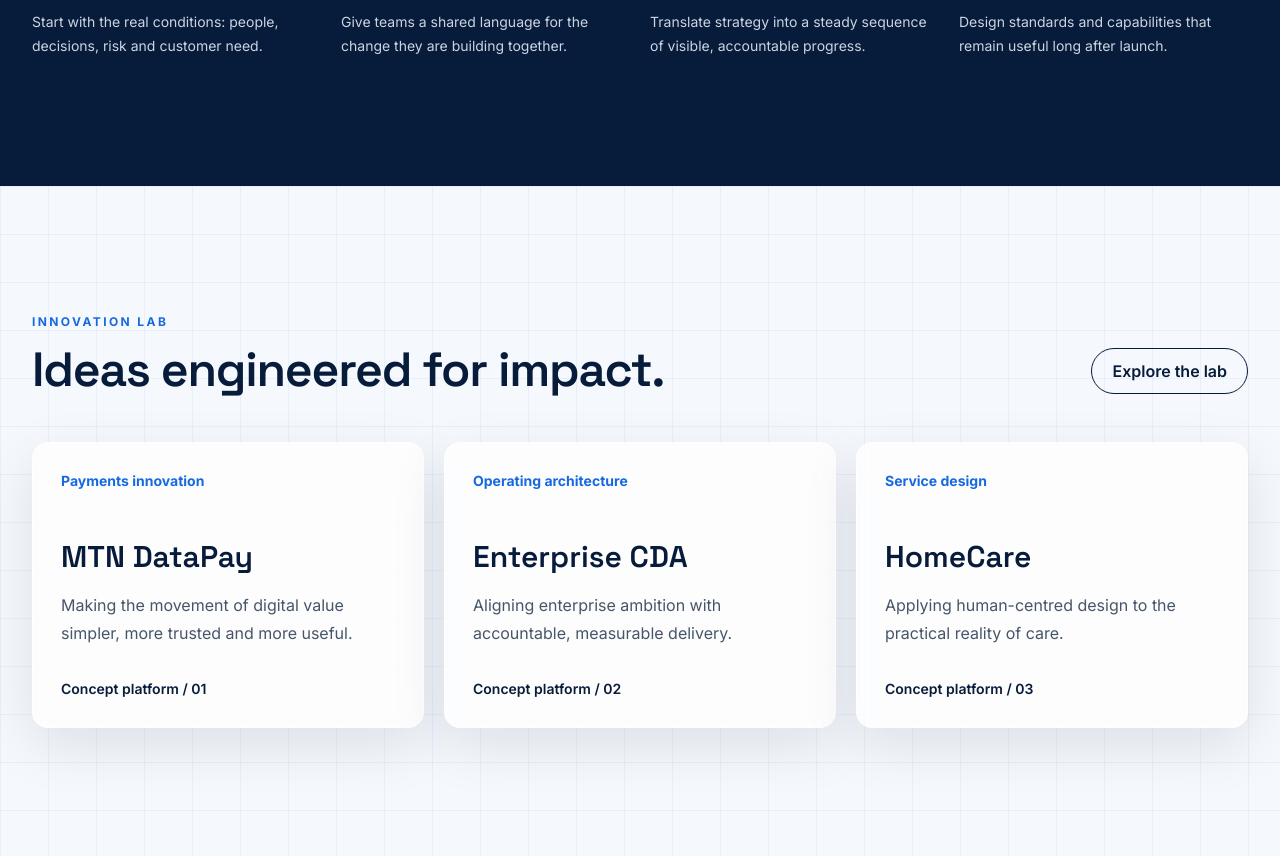
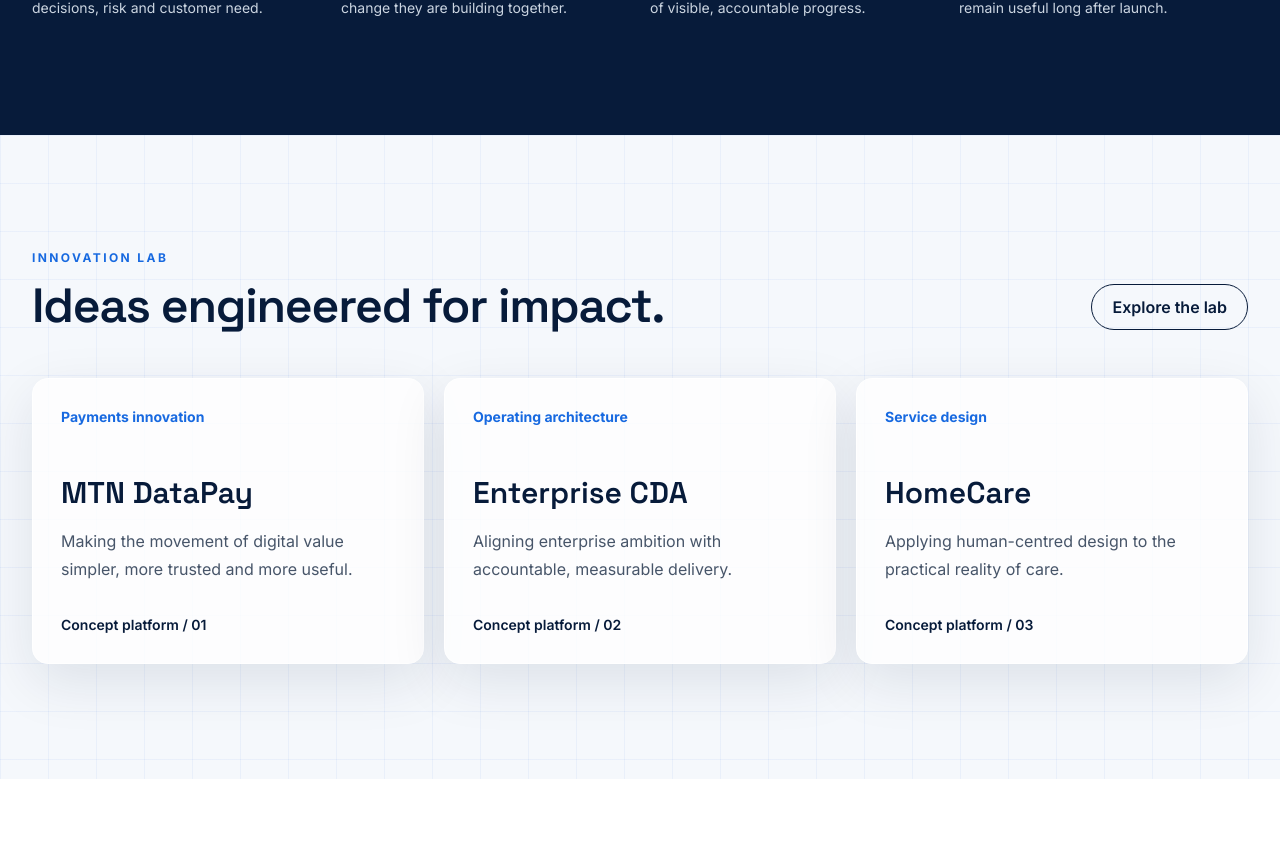
Before and after one commit to TaiKay/david-taiwo-executive-platform, a Next.js app: page / in a window 1280 px wide. Shown: the part 1791-2649 px from the top of the page. Built offline with nearby package versions, Linux system fonts and the light colour scheme.

Commit message:
RC-2 - Visual Perfection

```diff
--- a/src/app/globals.css
+++ b/src/app/globals.css
@@ -2,13 +2,20 @@
 @tailwind components;
 @tailwind utilities;
 
-:root { --navy:#071B3A; --gold:#C8A45D; }
+:root { --navy:#071B3A; --gold:#C8A45D; --ink:#10213D; --muted:#52627A; --rule:#E6ECF4; --space-section:clamp(4.5rem,9vw,8rem); }
 * { box-sizing:border-box; }
 html { scroll-behavior:smooth; }
-body { color:#10213D; background:#fff; font-family:var(--font-inter),sans-serif; text-rendering:optimizeLegibility; }
+body { color:var(--ink); background:#fff; font-family:var(--font-inter),sans-serif; text-rendering:optimizeLegibility; -webkit-font-smoothing:antialiased; }
 ::selection { background:#C8A45D; color:#071B3A; }
-.grid-fade { background-image:linear-gradient(rgba(23,105,224,.06) 1px,transparent 1px),linear-gradient(90deg,rgba(23,105,224,.06) 1px,transparent 1px); background-size:48px 48px; }
+button, a, input, textarea { -webkit-tap-highlight-color:transparent; }
+.grid-fade { background-image:linear-gradient(rgba(23,105,224,.055) 1px,transparent 1px),linear-gradient(90deg,rgba(23,105,224,.055) 1px,transparent 1px); background-size:48px 48px; }
 .eyebrow { @apply mb-4 text-xs font-bold uppercase tracking-[.2em] text-royal; }
-.section { @apply mx-auto max-w-7xl px-6 py-20 sm:px-8 lg:py-32; }
+.section { @apply mx-auto max-w-7xl px-5 sm:px-8; padding-top:var(--space-section); padding-bottom:var(--space-section); }
 .focus-ring { @apply focus-visible:outline-none focus-visible:ring-2 focus-visible:ring-gold focus-visible:ring-offset-2; }
+.glass-nav { @apply border-b border-white/60 bg-white/75 shadow-[0_1px_0_rgba(7,27,58,.04)] backdrop-blur-xl; }
+.surface { @apply rounded-2xl border border-slate-100 bg-white shadow-card; }
+.interactive-surface { @apply surface transition duration-300 ease-out hover:-translate-y-1 hover:border-gold/50 hover:shadow-[0_22px_65px_rgba(7,27,58,.14)]; }
+.action-primary { @apply focus-ring rounded-full bg-navy px-5 py-3 font-semibold text-white transition duration-200 hover:-translate-y-px hover:bg-royal active:translate-y-0; }
+.action-secondary { @apply focus-ring rounded-full border border-slate-300 bg-white px-5 py-3 font-semibold text-navy transition duration-200 hover:-translate-y-px hover:border-gold hover:bg-gold/10 active:translate-y-0; }
+@media (prefers-reduced-motion: reduce) { *, *::before, *::after { scroll-behavior:auto !important; transition-duration:.01ms !important; animation-duration:.01ms !important; animation-iteration-count:1 !important; } }
 @media print { header, footer, .print\\:hidden { display:none !important; } body { color:#071B3A; } .section { max-width:none; padding:2rem; } }
```
